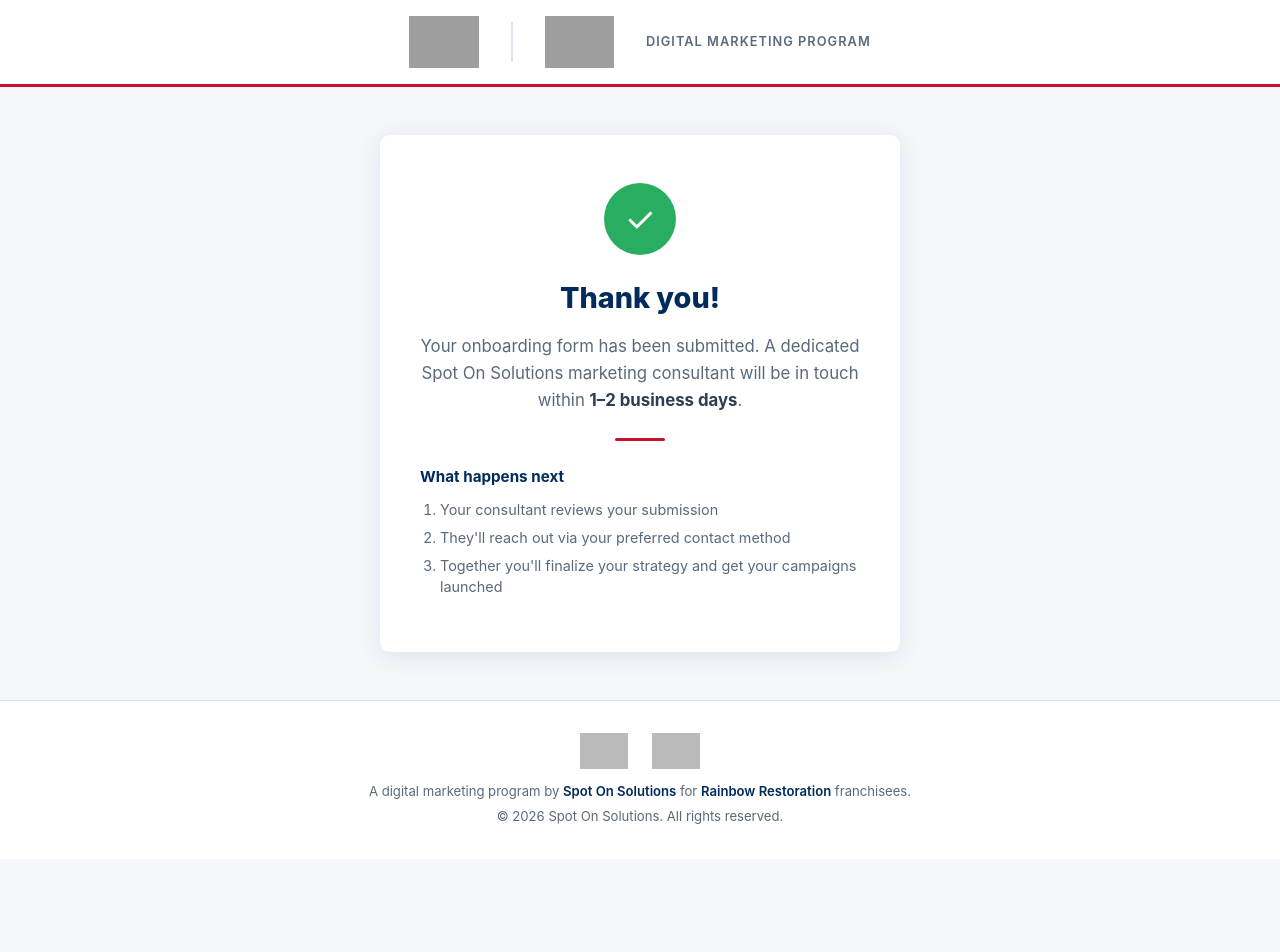
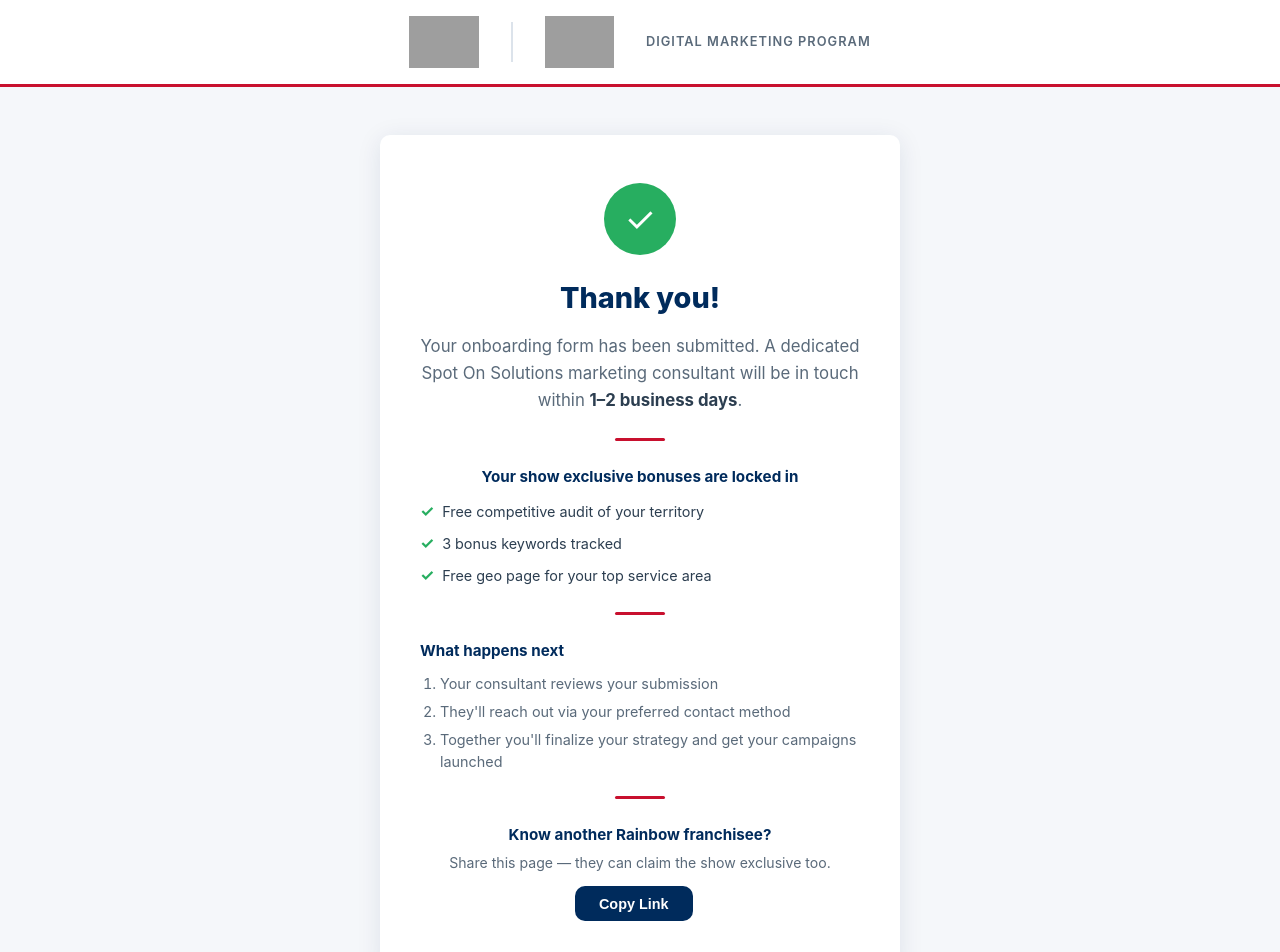
Before and after one commit to zach0589/rainbow-onboarding, a plain HTML site: page thanks.html in a window 1280 px wide. Shown: the top 952 px of the page. Before the commit the page ends 859 px from the top, so only its background shows below. Drawn offline with Linux system fonts and the light colour scheme; grey boxes are pictures that could not be loaded.

Commit message:
Page 4: add bonus confirmation, referral share with copy link

```diff
--- a/thanks.html
+++ b/thanks.html
@@ -151,6 +151,68 @@
     }
     .footer-logos img { height: 36px; width: auto; opacity: 0.7; }
 
+    .bonuses-confirmed h3 {
+      font-size: 0.95rem;
+      font-weight: 700;
+      color: var(--rbw-navy);
+      margin-bottom: 0.6rem;
+    }
+    .bonus-list {
+      display: flex;
+      flex-direction: column;
+      gap: 0.4rem;
+    }
+    .bonus-item {
+      display: flex;
+      align-items: center;
+      gap: 0.5rem;
+      font-size: 0.9rem;
+      color: var(--text);
+    }
+    .bonus-check {
+      color: var(--success);
+      font-weight: 700;
+      font-size: 1rem;
+    }
+
+    .referral {
+      text-align: center;
+    }
+    .referral h3 {
+      font-size: 0.95rem;
+      font-weight: 700;
+      color: var(--rbw-navy);
+      margin-bottom: 0.25rem;
+    }
+    .referral p {
+      font-size: 0.88rem;
+      color: var(--text-light);
+      margin-bottom: 0.75rem;
+    }
+    .btn-copy {
+      display: inline-block;
+      background: var(--rbw-navy);
+      color: var(--white);
+      font-size: 0.9rem;
+      font-weight: 600;
+      padding: 0.6rem 1.5rem;
+      border: none;
+      border-radius: var(--radius);
+      cursor: pointer;
+      transition: transform 0.15s, box-shadow 0.2s;
+    }
+    .btn-copy:hover {
+      transform: translateY(-1px);
+      box-shadow: 0 4px 12px rgba(0,43,92,0.2);
+    }
+    .copy-confirm {
+      display: inline-block;
+      margin-left: 0.5rem;
+      font-size: 0.85rem;
+      color: var(--success);
+      font-weight: 600;
+    }
+
     @media (max-width: 720px) {
       .thank-you-card { padding: 2rem 1.5rem; }
       .thank-you-card h1 { font-size: 1.4rem; }
@@ -180,6 +242,17 @@
 
       <div class="divider"></div>
 
+      <div class="bonuses-confirmed">
+        <h3>Your show exclusive bonuses are locked in</h3>
+        <div class="bonus-list">
+          <div class="bonus-item"><span class="bonus-check">&#10003;</span> Free competitive audit of your territory</div>
+          <div class="bonus-item"><span class="bonus-check">&#10003;</span> 3 bonus keywords tracked</div>
+          <div class="bonus-item"><span class="bonus-check">&#10003;</span> Free geo page for your top service area</div>
+        </div>
+      </div>
+
+      <div class="divider"></div>
+
       <div class="next-steps">
         <h3>What happens next</h3>
         <ol>
@@ -187,6 +260,15 @@
           <li>They'll reach out via your preferred contact method</li>
           <li>Together you'll finalize your strategy and get your campaigns launched</li>
         </ol>
+      </div>
+
+      <div class="divider"></div>
+
+      <div class="referral">
+        <h3>Know another Rainbow franchisee?</h3>
+        <p>Share this page — they can claim the show exclusive too.</p>
+        <button class="btn-copy" onclick="copyLink()">Copy Link</button>
+        <span class="copy-confirm" id="copy-confirm"></span>
       </div>
     </div>
   </div>
@@ -200,5 +282,17 @@
     <p style="margin-top: 0.25rem;">&copy; 2026 Spot On Solutions. All rights reserved.</p>
   </footer>
 
+  <script>
+    function copyLink() {
+      var url = 'https://zach0589.github.io/rainbow-onboarding/';
+      navigator.clipboard.writeText(url).then(function() {
+        document.getElementById('copy-confirm').textContent = 'Copied!';
+        setTimeout(function() {
+          document.getElementById('copy-confirm').textContent = '';
+        }, 2000);
+      });
+    }
+  </script>
+
 </body>
 </html>
```
